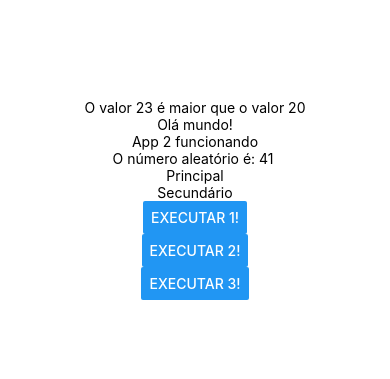
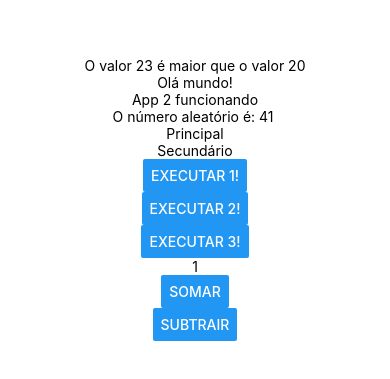
Before and after one commit to Maycdouglas/estudosReactNative, a React Native app: screen / in a window 390 px wide. Shown: the part 223-602 px from the top of the page. Built offline with nearby package versions, Linux system fonts and the light colour scheme.

Commit message:
insere exemplo com estado

```diff
--- a/App.js
+++ b/App.js
@@ -5,6 +5,7 @@ import Aleatorio from './src/desafios/Aleatorio';
 import ComponenteComPropriedades from './src/fundamentos/ComponenteComPropriedades';
 import ReactFragment from './src/fundamentos/ReactFragment';
 import Botao from './src/fundamentos/Botao';
+import Estado from './src/fundamentos/Estado';
 import { SafeAreaViewComponent, StyleSheet, Text, View } from 'react-native';
 
 export default function App() {
@@ -17,6 +18,7 @@ export default function App() {
       <Text>O número aleatório é: <Aleatorio min={50} max={30}/> </Text>
       <ReactFragment principal="Principal" secundario="Secundário"></ReactFragment>
       <Botao/>
+      <Estado valor={1}/>
     </View>
   );
 }
--- /dev/null
+++ b/src/fundamentos/Estado.js
@@ -0,0 +1,30 @@
+import React, { useState } from 'react';
+import { Text, Button } from 'react-native'
+
+export default props => {
+
+    const [numero, setNumero] = useState(props.valor)
+
+    function somar() {
+        setNumero(numero + 1)
+    }
+
+    function subtrair() {
+        setNumero(numero - 1)
+    }
+
+    return (
+        <>
+            <Text>{numero}</Text>
+
+            <Button
+                title="Somar"
+                onPress={somar}
+            />
+            <Button
+                title="Subtrair"
+                onPress={subtrair}
+            />
+        </>
+    )
+}
```
